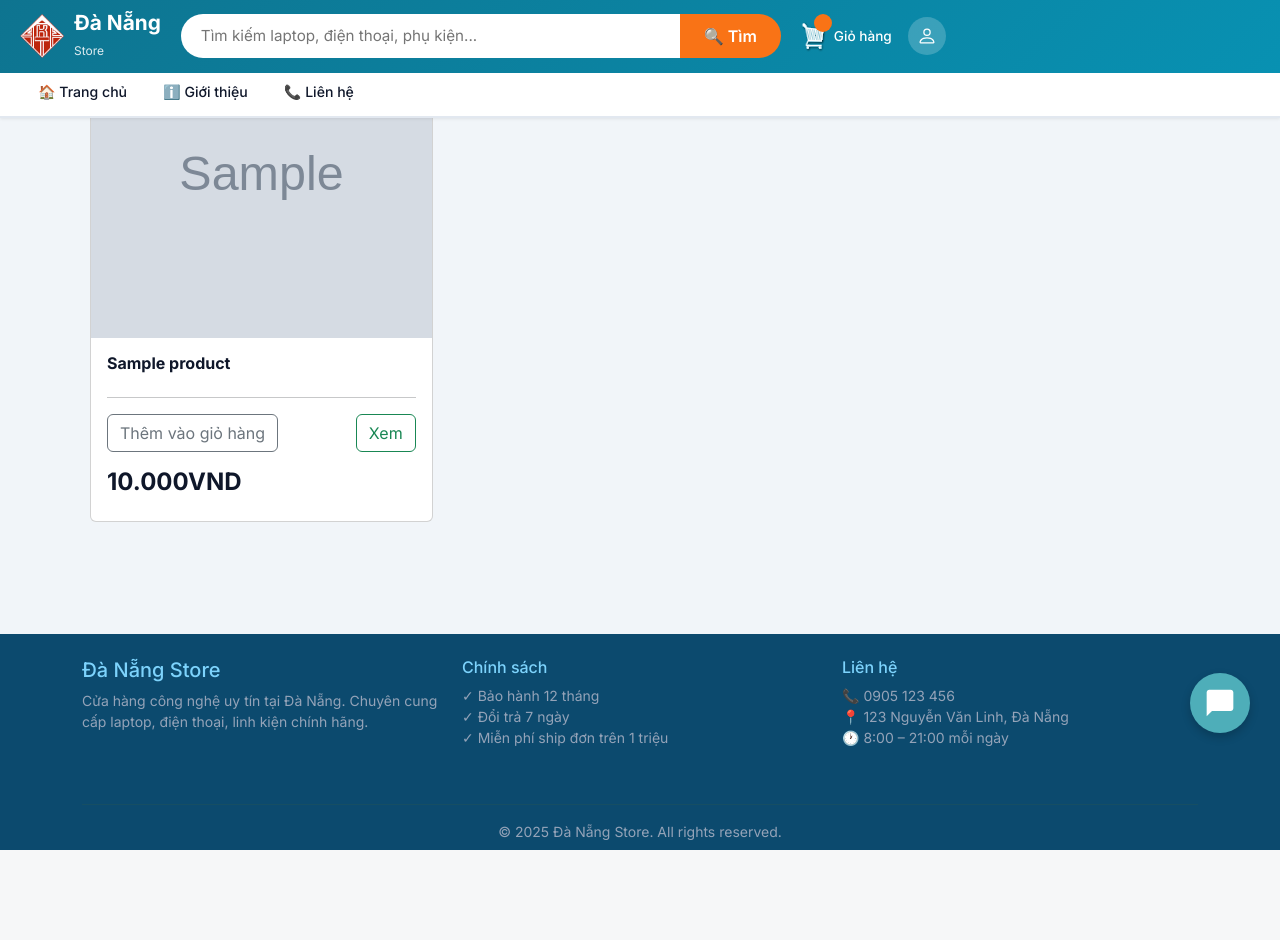
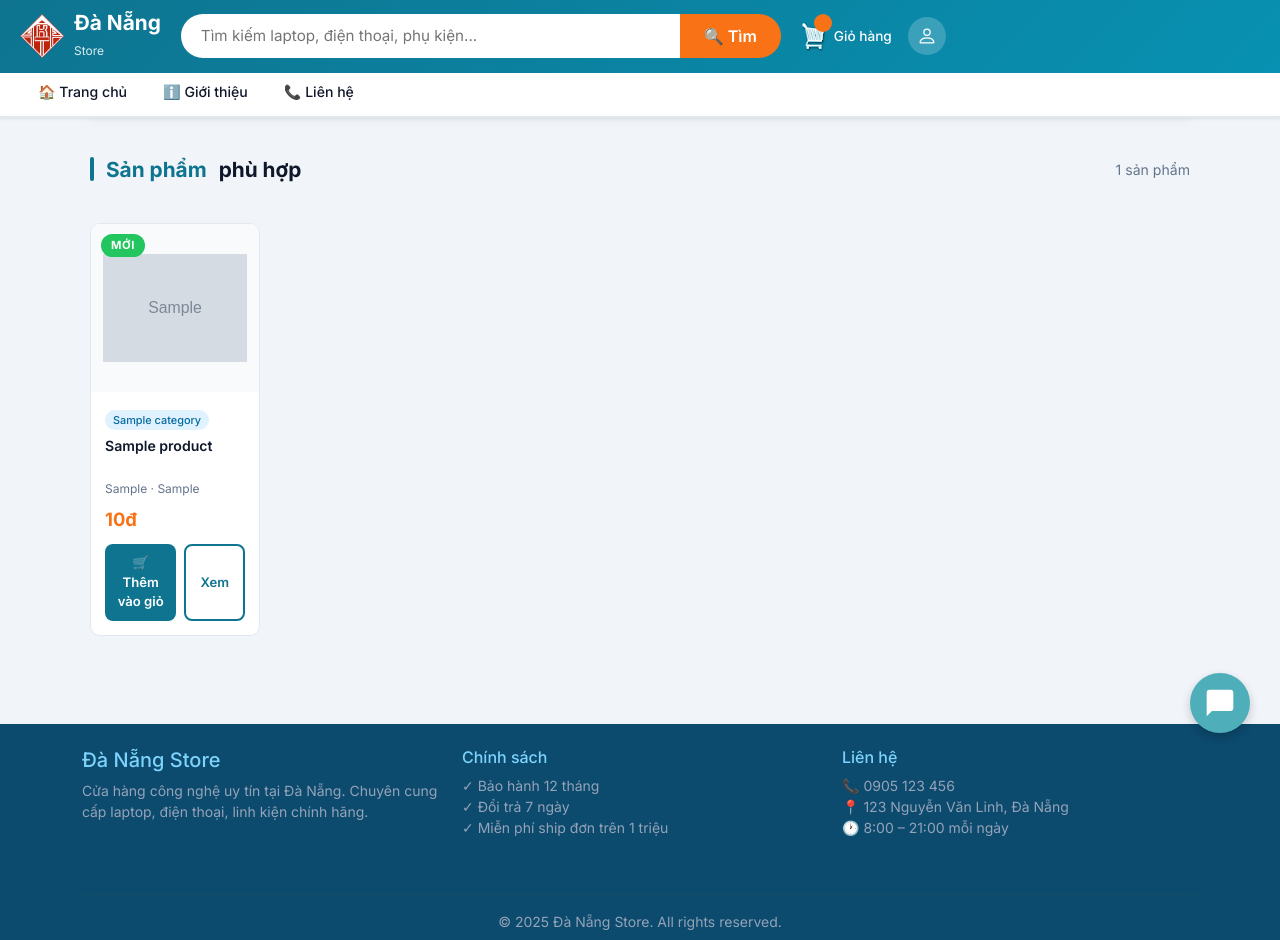
Before and after one commit to HoangNgocTue/webAI, a Django app: page /category/ in a window 1280 px wide. Shown: the part 37-977 px from the top of the page. Before the commit the page ends 887 px from the top, so only its background shows below. Run offline with Django 5.2, Linux system fonts and the light colour scheme; tables that the repository leaves empty hold one stand-in row (values such as "Sample post"); grey boxes marked "Sample" are stand-in pictures; some libraries are stand-ins or nearby versions.

Commit message:
Redesign category listing pages

```diff
--- a/app/static/app/css/main.css
+++ b/app/static/app/css/main.css
@@ -438,6 +438,116 @@ main {
 }
 
 /* =============================================
+   Category Listing Pages
+   ============================================= */
+.category-page {
+  display: flex;
+  flex-direction: column;
+  gap: 22px;
+}
+
+.category-hero {
+  background: linear-gradient(135deg, var(--primary-dark), var(--primary));
+  color: white;
+  border-radius: var(--radius-lg);
+  padding: 26px 30px;
+  display: flex;
+  align-items: center;
+  justify-content: space-between;
+  gap: 20px;
+  box-shadow: var(--shadow-md);
+}
+
+.category-hero__label {
+  font-size: 0.78rem;
+  text-transform: uppercase;
+  letter-spacing: 0.08em;
+  font-weight: 700;
+  color: rgba(255, 255, 255, 0.78);
+  margin-bottom: 8px;
+}
+
+.category-hero h1 {
+  margin: 0;
+  font-size: 2rem;
+  font-weight: 800;
+  letter-spacing: 0;
+}
+
+.category-hero p {
+  margin: 8px 0 0;
+  max-width: 600px;
+  color: rgba(255, 255, 255, 0.86);
+}
+
+.category-hero__count,
+.category-count-mobile {
+  color: var(--text-muted);
+  font-size: 0.88rem;
+  white-space: nowrap;
+}
+
+.category-hero__count {
+  color: white;
+  background: rgba(255, 255, 255, 0.18);
+  border: 1px solid rgba(255, 255, 255, 0.28);
+  border-radius: 999px;
+  padding: 9px 14px;
+  font-weight: 700;
+}
+
+.category-tabs {
+  display: flex;
+  flex-wrap: wrap;
+  gap: 10px;
+}
+
+.category-tab {
+  display: inline-flex;
+  align-items: center;
+  gap: 8px;
+  background: white;
+  color: var(--text);
+  border: 1px solid var(--border);
+  border-radius: var(--radius);
+  padding: 10px 14px;
+  font-weight: 700;
+  font-size: 0.92rem;
+  text-decoration: none;
+  box-shadow: var(--shadow-sm);
+  transition: border-color 0.2s, color 0.2s, transform 0.2s, box-shadow 0.2s;
+}
+
+.category-tab:hover,
+.category-tab.active {
+  color: var(--primary);
+  border-color: var(--primary);
+  transform: translateY(-2px);
+  box-shadow: var(--shadow-md);
+}
+
+.category-tab.active {
+  background: #eef9ff;
+}
+
+.category-empty {
+  background: white;
+  border: 1px dashed var(--border);
+  border-radius: var(--radius-lg);
+  padding: 36px;
+  text-align: center;
+  color: var(--text-muted);
+  display: flex;
+  flex-direction: column;
+  gap: 8px;
+}
+
+.category-empty strong {
+  color: var(--text);
+  font-size: 1.05rem;
+}
+
+/* =============================================
    Product Cards
    ============================================= */
 .product-card {
--- a/app/templates/app/category.html
+++ b/app/templates/app/category.html
@@ -1,32 +1,92 @@
 {% extends 'app/base.html' %}
 {% load static %}
-<head>
-    <meta charset="utf-8">
-    <meta http-equiv="X-UA-Compatible" content="IE=edge">
-    <meta name="viewport" content="width=device-width, initial-scale=1.0">
-    <title></title>
-</head>
-<body>
-    {% block register %}
-   <div class="row" style="width:100%">
-  {%for product in products %}
-  <div class="col-lg-4 col-md-6 mb-4">
-    <div class="card">
-      <img src="{{product.ImageURL}}" class="card-img-top" alt="Sửa rửa mặt" height="330px">
-      <div class="card-body d-flex flex-column">
-        <h6><strong>{{product.name}}</strong></h6>
-        <hr>
+{% load price_filters %}
 
-        <div class="d-flex justify-content-between align-items-center">
-          <button data-product={{product.id}} data-action= "add" class="btn btn-outline-secondary add-btn update-cart">Thêm vào giỏ hàng</button>
-          <a class="btn btn-outline-success" href="{% url 'detail' %}?id={{product.id}}">Xem</a>
+{% block main-content %}
+<section class="category-page">
+  <div class="category-hero">
+    <div>
+      <div class="category-hero__label">Danh mục sản phẩm</div>
+      <h1>
+        {% for cat in categories %}
+          {% if cat.slug == active_category %}{{ cat.name }}{% endif %}
+        {% endfor %}
+      </h1>
+      <p>Khám phá sản phẩm phù hợp với nhu cầu học tập, làm việc và giải trí của bạn.</p>
+    </div>
+    <span class="category-hero__count">{{ products|length }} sản phẩm</span>
+  </div>
+
+  <div class="category-tabs" aria-label="Danh mục">
+    {% for cat in categories %}
+    <a href="{% url 'category' %}?category={{ cat.slug }}"
+       class="category-tab {% if cat.slug == active_category %}active{% endif %}">
+      {% if 'laptop' in cat.name|lower or 'laptop' in cat.slug %}💻
+      {% elif 'thoai' in cat.name|lower %}📱
+      {% elif 'linh' in cat.name|lower or 'pc' in cat.slug %}🖥️
+      {% elif 'phu' in cat.name|lower %}🎧
+      {% else %}📦{% endif %}
+      <span>{{ cat.name }}</span>
+    </a>
+    {% endfor %}
+  </div>
+
+  <div class="d-flex justify-content-between align-items-center mb-3">
+    <div class="section-title mb-0"><span class="section-title-accent">Sản phẩm</span> phù hợp</div>
+    <span class="category-count-mobile">{{ products|length }} sản phẩm</span>
+  </div>
+
+  {% if products %}
+  <div class="row g-3">
+    {% for product in products %}
+    <div class="col-xl-2 col-lg-3 col-md-4 col-6">
+      <div class="product-card">
+        <div class="product-card__img-wrap">
+          <a href="{% url 'detail' %}?id={{ product.id }}">
+            <img src="{{ product.ImageURL }}" alt="{{ product.name }}" class="product-card__img"
+                 onerror="this.src='https://via.placeholder.com/300x300?text=No+Image'">
+          </a>
+          {% if product.stock == 0 %}
+          <span class="product-card__badge badge-out">Hết hàng</span>
+          {% elif product.stock <= 3 %}
+          <span class="product-card__badge badge-low">Sắp hết</span>
+          {% else %}
+          <span class="product-card__badge badge-new">Mới</span>
+          {% endif %}
         </div>
-        <h4 class="mt-3"><strong>{{product.price | floatformat:3}}VND</strong></h4>
+        <div class="product-card__body">
+          <div>
+            {% for cat in product.category.all %}
+            <span class="category-badge">{{ cat.name }}</span>
+            {% endfor %}
+          </div>
+          <div class="product-card__name">
+            <a href="{% url 'detail' %}?id={{ product.id }}">{{ product.name }}</a>
+          </div>
+          {% if product.cpu or product.ram %}
+          <div class="product-card__specs">
+            {% if product.cpu %}{{ product.cpu }}{% endif %}{% if product.ram %} · {{ product.ram }}{% endif %}
+          </div>
+          {% endif %}
+          <div class="product-card__price">{{ product.price|vnd }}đ</div>
+          <div class="product-card__actions">
+            <button data-product="{{ product.id }}" data-action="add"
+                    class="btn-add-cart add-btn update-cart"
+                    {% if product.stock == 0 %}disabled{% endif %}>
+              🛒 Thêm vào giỏ
+            </button>
+            <a href="{% url 'detail' %}?id={{ product.id }}" class="btn-view">Xem</a>
+          </div>
+        </div>
       </div>
     </div>
+    {% endfor %}
   </div>
-  {% endfor %}
-</div>
-    {% endblock %}
-</body>
-</html>
+  {% else %}
+  <div class="category-empty">
+    <strong>Chưa có sản phẩm trong danh mục này.</strong>
+    <span>Hãy thử chọn danh mục khác hoặc quay lại sau nhé.</span>
+  </div>
+  {% endif %}
+</section>
+{% endblock %}
```
